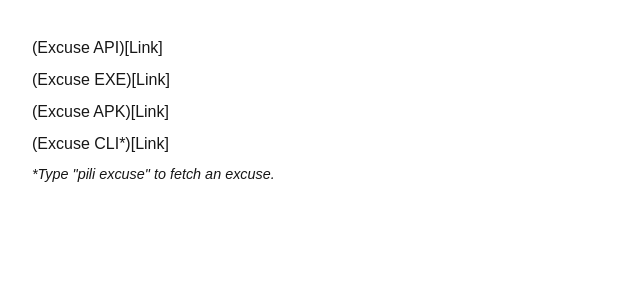
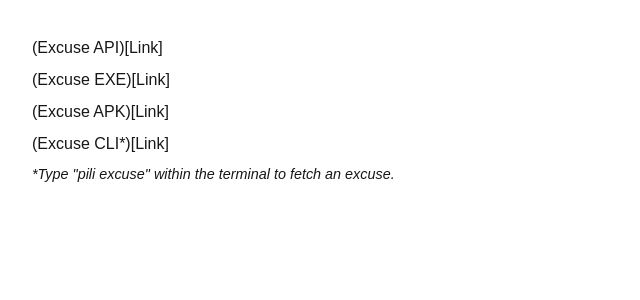
Before and after one commit to Piliii/excuse-gen-api, a Next.js app: page / in a window 1280 px wide. Shown: the top 300 px of the page, without its empty margins (0-640 px from the left). Built offline with nearby package versions, Linux system fonts and the light colour scheme.

Commit message:
Update page.js

```diff
--- a/src/app/page.js
+++ b/src/app/page.js
@@ -14,7 +14,7 @@ export default function Home() {
         (Excuse CLI*)[<a href="https://ayopili.com/terminal" target="_blank" rel="noopener noreferrer">Link</a>]
       </p>
       <p style={{ fontStyle: 'italic', fontSize: '0.9rem' }}>
-        *Type "pili excuse" to fetch an excuse.
+        *Type &quot;pili excuse&quot; within the terminal to fetch an excuse.
       </p>
     </div>
   );
```
